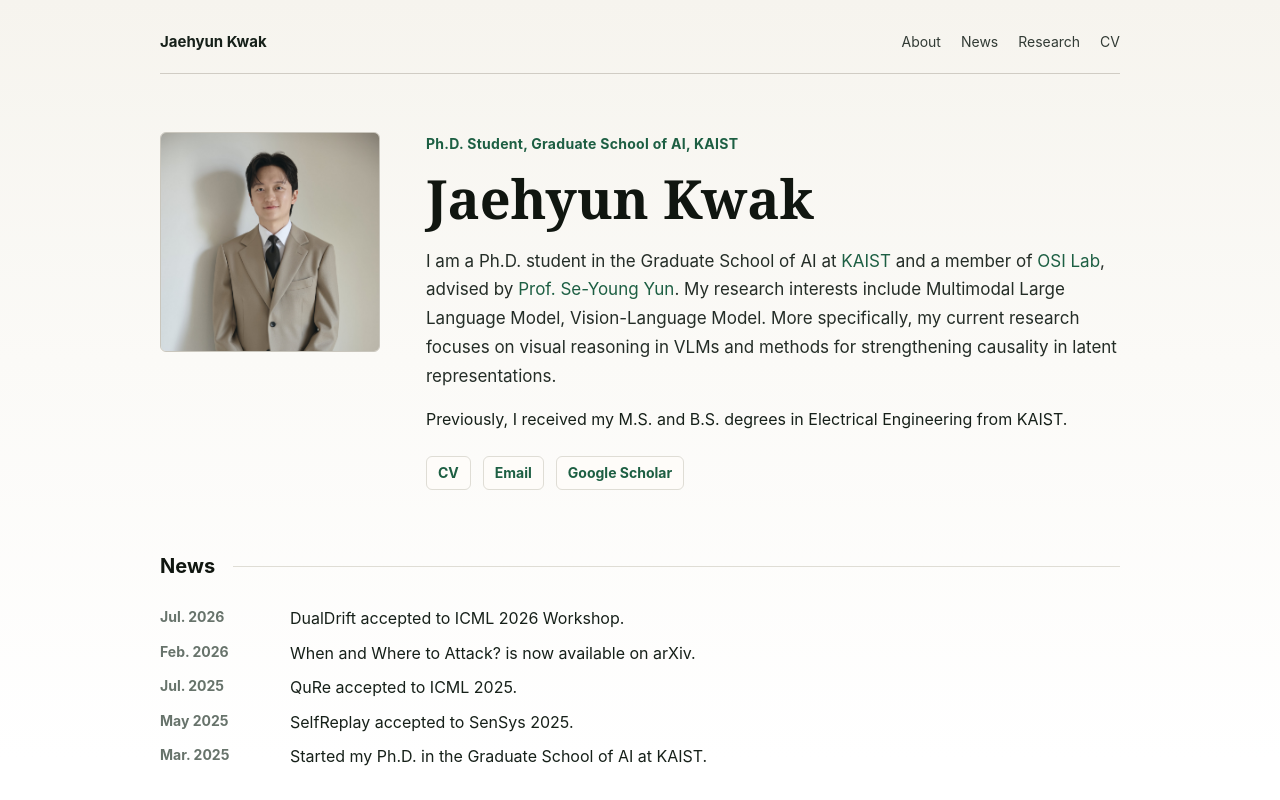
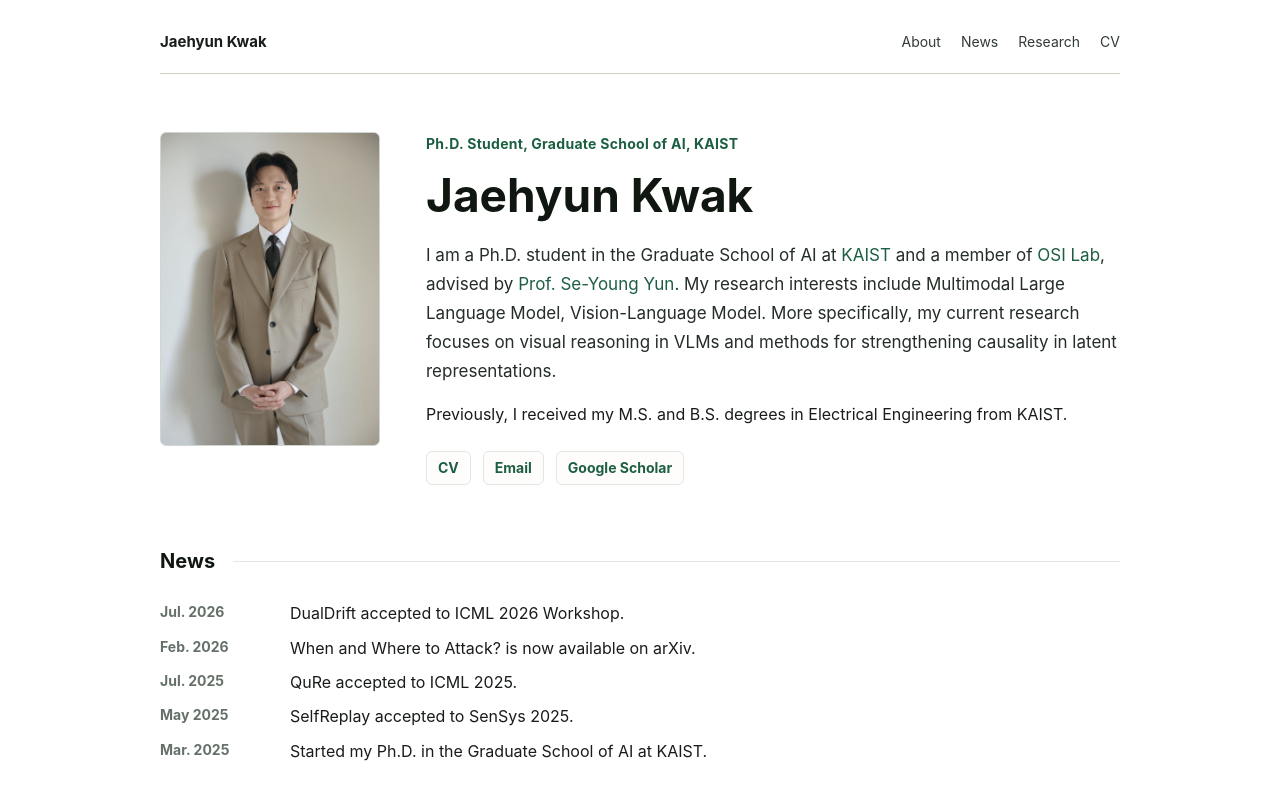
Before and after one commit to jaehyun-kwak/jaehyun-kwak.github.io, a React (Vite) app: page / in a window 1280 px wide. Shown: the top 800 px of the page. Built offline with nearby package versions, Linux system fonts and the light colour scheme.

Commit message:
Refine photo frame and page typography

```diff
--- a/src/App.css
+++ b/src/App.css
@@ -1,12 +1,12 @@
 :root {
   --accent: #2f7d5b;
   --accent-dark: #1d5f43;
-  --text: #162019;
-  --muted: #67736b;
-  --soft: #f4f2eb;
-  --paper: #fffdfa;
-  --line: #dfddd5;
-  --line-strong: #c9c6bd;
+  --text: #181c1a;
+  --muted: #657069;
+  --soft: #f7f8f7;
+  --paper: #ffffff;
+  --line: #e3e6e3;
+  --line-strong: #cfd5d0;
 }
 
 * {
@@ -20,8 +20,7 @@ html {
 body {
   margin: 0;
   color: var(--text);
-  background:
-    linear-gradient(180deg, #f6f4ee 0, #fbfaf7 360px, #ffffff 760px);
+  background: #ffffff;
   font-size: 16px;
   line-height: 1.65;
   overflow-x: hidden;
@@ -85,13 +84,11 @@ nav a {
 .photo-wrap {
   position: relative;
   width: 220px;
-  aspect-ratio: 1;
+  aspect-ratio: 7 / 10;
   overflow: hidden;
   border: 1px solid var(--line-strong);
   border-radius: 6px;
-  background:
-    radial-gradient(circle at 30% 25%, rgba(47, 125, 91, 0.18), transparent 34%),
-    linear-gradient(145deg, #f9f7f0, #e7e2d5);
+  background: var(--soft);
 }
 
 .photo-wrap img,
@@ -134,10 +131,10 @@ nav a {
 h1 {
   margin: 0 0 20px;
   color: #101610;
-  font-family: Georgia, "Times New Roman", serif;
-  font-size: clamp(38px, 5vw, 54px);
-  font-weight: 600;
-  line-height: 1.05;
+  font-family: inherit;
+  font-size: clamp(34px, 4.4vw, 46px);
+  font-weight: 750;
+  line-height: 1.12;
   letter-spacing: 0;
 }
 
```
